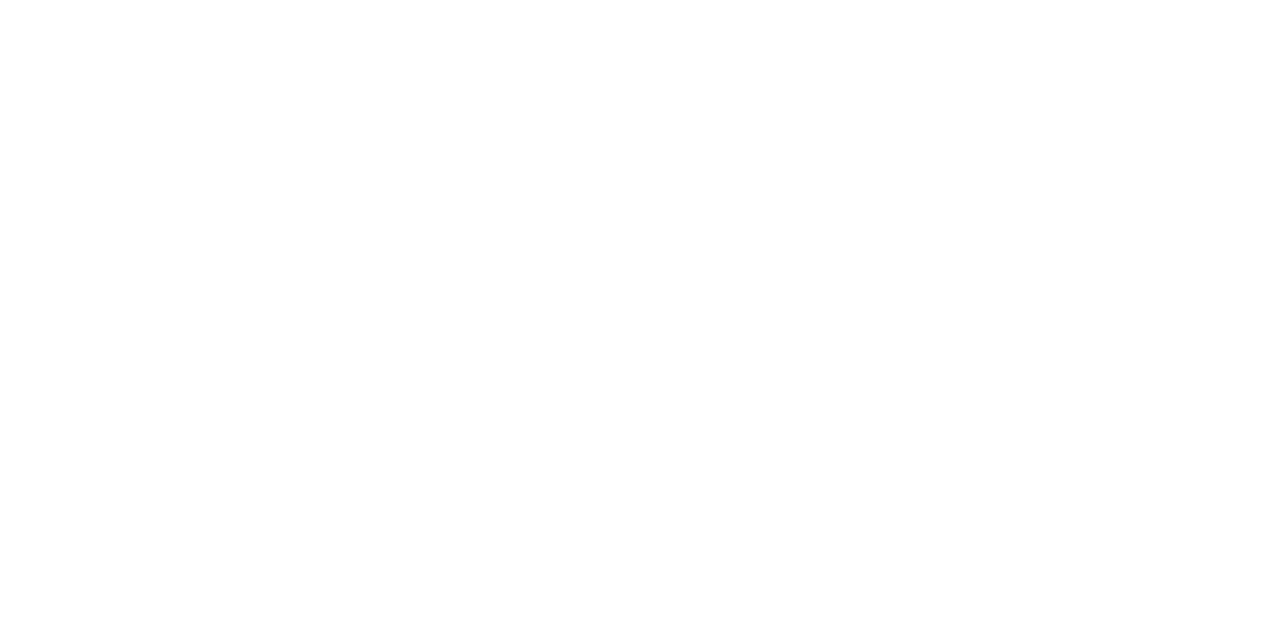
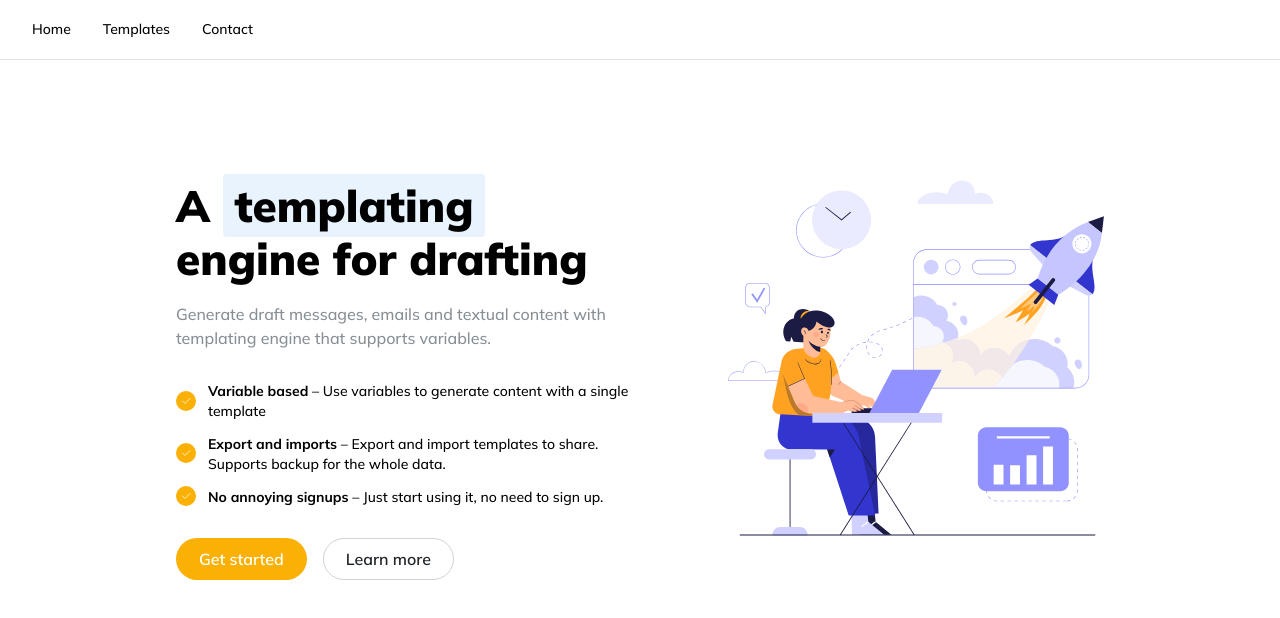
Before and after one commit to anshgoyalevil/Wick, a React (Vite) app: page / in a window 1280 px wide. Shown: the top 618 px of the page. Built offline with nearby package versions, Linux system fonts and the light colour scheme.

Commit message:
add templates

```diff
--- /dev/null
+++ b/db/schema.ts
@@ -0,0 +1,6 @@
+export interface ITemplate {
+  id: string;
+  title: string;
+  content: string;
+  variables: string[];
+}
--- a/index.html
+++ b/index.html
@@ -13,7 +13,7 @@
       href="https://fonts.googleapis.com/css2?family=Mulish:wght@500;600;700;800;900&display=swap"
       rel="stylesheet"
     />
-    <title>Mantine Vite template</title>
+    <title>Wick</title>
   </head>
   <body>
     <div id="root"></div>
--- a/package.json
+++ b/package.json
@@ -11,6 +11,7 @@
   "dependencies": {
     "@mantine/core": "7.15.1",
     "@mantine/hooks": "7.15.1",
+    "@tabler/icons-react": "^3.26.0",
     "react": "^18.3.1",
     "react-dom": "^18.3.1",
     "react-router-dom": "^7.1.0"
--- a/src/App.tsx
+++ b/src/App.tsx
@@ -2,13 +2,17 @@
 import { MantineProvider } from "@mantine/core";
 import { theme } from "./theme";
 import { Route, Routes } from "react-router-dom";
-import Home from "./pages/Home";
+import Home from "./pages/Home/Home";
+import Header from "./components/Header";
+import Templates from "./pages/Templates/Templates";
 
 export default function App() {
   return (
     <MantineProvider theme={theme}>
+      <Header />
       <Routes>
         <Route path="/" element={<Home />} />
+        <Route path="/templates" element={<Templates />} />
       </Routes>
     </MantineProvider>
   );
--- /dev/null
+++ b/src/components/Header.module.css
@@ -0,0 +1,46 @@
+.header {
+    height: 60px;
+    padding-left: var(--mantine-spacing-md);
+    padding-right: var(--mantine-spacing-md);
+    border-bottom: 1px solid light-dark(var(--mantine-color-gray-3), var(--mantine-color-dark-4));
+  }
+
+  .link {
+    display: flex;
+    align-items: center;
+    height: 100%;
+    padding-left: var(--mantine-spacing-md);
+    padding-right: var(--mantine-spacing-md);
+    text-decoration: none;
+    color: light-dark(var(--mantine-color-black), var(--mantine-color-white));
+    font-weight: 500;
+    font-size: var(--mantine-font-size-sm);
+
+    @media (max-width: $mantine-breakpoint-sm) {
+      height: 42px;
+      width: 100%;
+    }
+
+    @mixin hover {
+      background-color: light-dark(var(--mantine-color-gray-0), var(--mantine-color-dark-6));
+    }
+  }
+
+  .subLink {
+    width: 100%;
+    padding: var(--mantine-spacing-xs) var(--mantine-spacing-md);
+    border-radius: var(--mantine-radius-md);
+
+    @mixin hover {
+      background-color: light-dark(var(--mantine-color-gray-0), var(--mantine-color-dark-7));
+    }
+  }
+
+  .dropdownFooter {
+    background-color: light-dark(var(--mantine-color-gray-0), var(--mantine-color-dark-7));
+    margin: calc(var(--mantine-spacing-md) * -1);
+    margin-top: var(--mantine-spacing-sm);
+    padding: var(--mantine-spacing-md) calc(var(--mantine-spacing-md) * 2);
+    padding-bottom: var(--mantine-spacing-xl);
+    border-top: 1px solid light-dark(var(--mantine-color-gray-1), var(--mantine-color-dark-5));
+  }
--- /dev/null
+++ b/src/components/Header.tsx
@@ -0,0 +1,61 @@
+import {
+  Box,
+  Burger,
+  Divider,
+  Drawer,
+  Group,
+  ScrollArea,
+} from "@mantine/core";
+import { useDisclosure } from "@mantine/hooks";
+import classes from "./Header.module.css";
+import { Link } from "react-router-dom";
+
+export default function Header() {
+  const [drawerOpened, { toggle: toggleDrawer, close: closeDrawer }] =
+    useDisclosure(false);
+
+  const links = [
+    { title: "Home", to: "/" },
+    { title: "Templates", to: "/templates" },
+    { title: "Contact", to: "/contact" },
+  ];
+
+  const items = links.map((link) => (
+    <Link to={link.to} className={classes.link}>
+      {link.title}
+    </Link>
+  ));
+
+  return (
+    <Box pb={120}>
+      <header className={classes.header}>
+        <Group justify="space-between" h="100%">
+          <Group h="100%" gap={0} visibleFrom="sm">
+            {items}
+          </Group>
+
+          <Burger
+            opened={drawerOpened}
+            onClick={toggleDrawer}
+            hiddenFrom="sm"
+          />
+        </Group>
+      </header>
+
+      <Drawer
+        opened={drawerOpened}
+        onClose={closeDrawer}
+        size="100%"
+        padding="md"
+        title="Navigation"
+        hiddenFrom="sm"
+        zIndex={1000000}
+      >
+        <ScrollArea h="calc(100vh - 80px" mx="-md">
+          <Divider my="sm" />
+          {items}
+        </ScrollArea>
+      </Drawer>
+    </Box>
+  );
+}
--- a/src/pages/Home.tsx
+++ /dev/null
@@ -1,5 +0,0 @@
-function Home() {
-  return <div></div>;
-}
-
-export default Home;
--- /dev/null
+++ b/src/pages/Home/Home.module.css
@@ -0,0 +1,51 @@
+.inner {
+    display: flex;
+    justify-content: space-between;
+    padding-bottom: calc(var(--mantine-spacing-xl) * 4);
+  }
+
+  .content {
+    max-width: 480px;
+    margin-right: calc(var(--mantine-spacing-xl) * 3);
+
+    @media (max-width: $mantine-breakpoint-md) {
+      max-width: 100%;
+      margin-right: 0;
+    }
+  }
+
+  .title {
+    color: light-dark(var(--mantine-color-black), var(--mantine-color-white));
+    font-family:
+      Greycliff CF,
+      var(--mantine-font-family);
+    font-size: 44px;
+    line-height: 1.2;
+    font-weight: 900;
+
+    @media (max-width: $mantine-breakpoint-xs) {
+      font-size: 28px;
+    }
+  }
+
+  .control {
+    @media (max-width: $mantine-breakpoint-xs) {
+      flex: 1;
+    }
+  }
+
+  .image {
+    width: 376px;
+    height: 356px;
+
+    @media (max-width: $mantine-breakpoint-md) {
+      display: none;
+    }
+  }
+
+  .highlight {
+    position: relative;
+    background-color: var(--mantine-color-blue-light);
+    border-radius: var(--mantine-radius-sm);
+    padding: 4px 12px;
+  }
--- /dev/null
+++ b/src/pages/Home/Home.tsx
@@ -0,0 +1,79 @@
+import { IconCheck } from "@tabler/icons-react";
+import {
+  Button,
+  Container,
+  Group,
+  Image,
+  List,
+  Text,
+  ThemeIcon,
+  Title,
+} from "@mantine/core";
+import image from "./image.svg";
+import classes from "./Home.module.css";
+import { Link } from "react-router-dom";
+
+export default function Home() {
+  return (
+    <Container size="md">
+      <div className={classes.inner}>
+        <div className={classes.content}>
+          <Title className={classes.title}>
+            A <span className={classes.highlight}>templating</span> engine for
+            drafting
+            <br />{" "}
+          </Title>
+          <Text c="dimmed" mt="md">
+            Generate draft messages, emails and textual content with templating
+            engine that supports variables.
+          </Text>
+
+          <List
+            mt={30}
+            spacing="sm"
+            size="sm"
+            icon={
+              <ThemeIcon size={20} radius="xl">
+                <IconCheck size={12} stroke={1.5} />
+              </ThemeIcon>
+            }
+          >
+            <List.Item>
+              <b>Variable based</b> – Use variables to generate content with a
+              single template
+            </List.Item>
+            <List.Item>
+              <b>Export and imports</b> – Export and import templates to share.
+              Supports backup for the whole data.
+            </List.Item>
+            <List.Item>
+              <b>No annoying signups</b> – Just start using it, no need to sign
+              up.
+            </List.Item>
+          </List>
+
+          <Group mt={30}>
+            <Button
+              component={Link}
+              to="/templates"
+              radius="xl"
+              size="md"
+              className={classes.control}
+            >
+              Get started
+            </Button>
+            <Button
+              variant="default"
+              radius="xl"
+              size="md"
+              className={classes.control}
+            >
+              Learn more
+            </Button>
+          </Group>
+        </div>
+        <Image src={image} className={classes.image} />
+      </div>
+    </Container>
+  );
+}
--- /dev/null
+++ b/src/pages/Templates/Templates.tsx
@@ -0,0 +1,86 @@
+import { IconForms, IconPencil, IconTrash } from "@tabler/icons-react";
+import {
+  ActionIcon,
+  Anchor,
+  Avatar,
+  Badge,
+  Container,
+  Group,
+  Table,
+  Text,
+  Title,
+} from "@mantine/core";
+
+const data = [
+  {
+    title: "LinkedIn Referral Message Template",
+    variableCount: 3,
+    dateCreated: "2021-01-01",
+  },
+];
+
+const jobColors: Record<string, string> = {
+  engineer: "blue",
+  manager: "cyan",
+  designer: "pink",
+};
+
+export default function Templates() {
+  const rows = data.map((item) => (
+    <Table.Tr key={item.title}>
+      <Table.Td>
+        <Group gap="sm">
+          <Text fz="sm" fw={500}>
+            {item.title}
+          </Text>
+        </Group>
+      </Table.Td>
+
+      <Table.Td>
+        <Badge
+          color={jobColors[item.dateCreated.toLowerCase()]}
+          variant="light"
+        >
+          {item.dateCreated}
+        </Badge>
+      </Table.Td>
+      <Table.Td>
+        <Text fz="sm">{item.variableCount}</Text>
+      </Table.Td>
+      <Table.Td>
+        <Group gap={0} justify="flex-end">
+          <ActionIcon variant="subtle" color="gray">
+            <IconForms size={16} stroke={1.5} />
+          </ActionIcon>
+          <ActionIcon variant="subtle" color="gray">
+            <IconPencil size={16} stroke={1.5} />
+          </ActionIcon>
+          <ActionIcon variant="subtle" color="red">
+            <IconTrash size={16} stroke={1.5} />
+          </ActionIcon>
+        </Group>
+      </Table.Td>
+    </Table.Tr>
+  ));
+
+  return (
+    <Container size="md">
+      <Title mt={-60} mb={30}>
+        Templates
+      </Title>
+      <Table.ScrollContainer minWidth={800}>
+        <Table verticalSpacing="sm">
+          <Table.Thead>
+            <Table.Tr>
+              <Table.Th>Title</Table.Th>
+              <Table.Th>Date created</Table.Th>
+              <Table.Th>Variable Count</Table.Th>
+              <Table.Th />
+            </Table.Tr>
+          </Table.Thead>
+          <Table.Tbody>{rows}</Table.Tbody>
+        </Table>
+      </Table.ScrollContainer>
+    </Container>
+  );
+}
```
Also changed, not shown: db/db.ts (added), src/pages/Home/image.svg (added), 1 other file (tests, documents, lock files or other folders).
